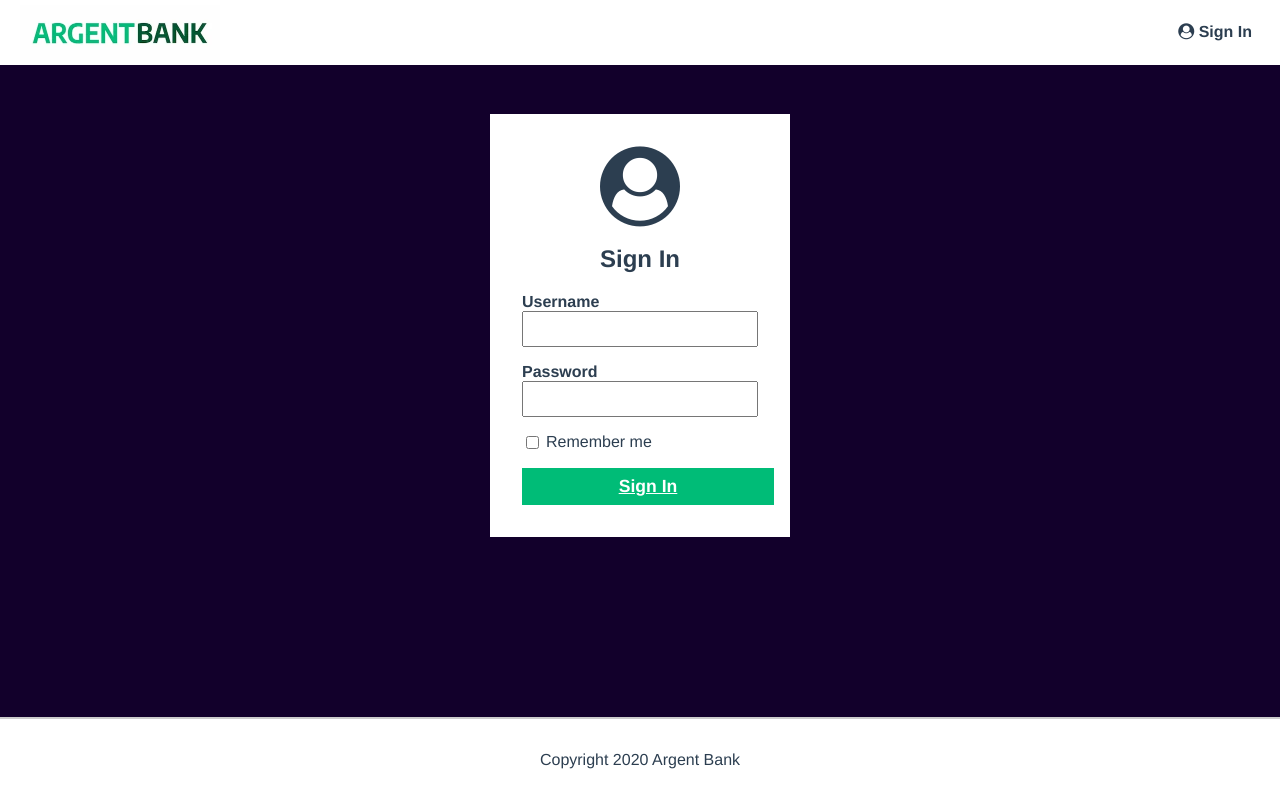
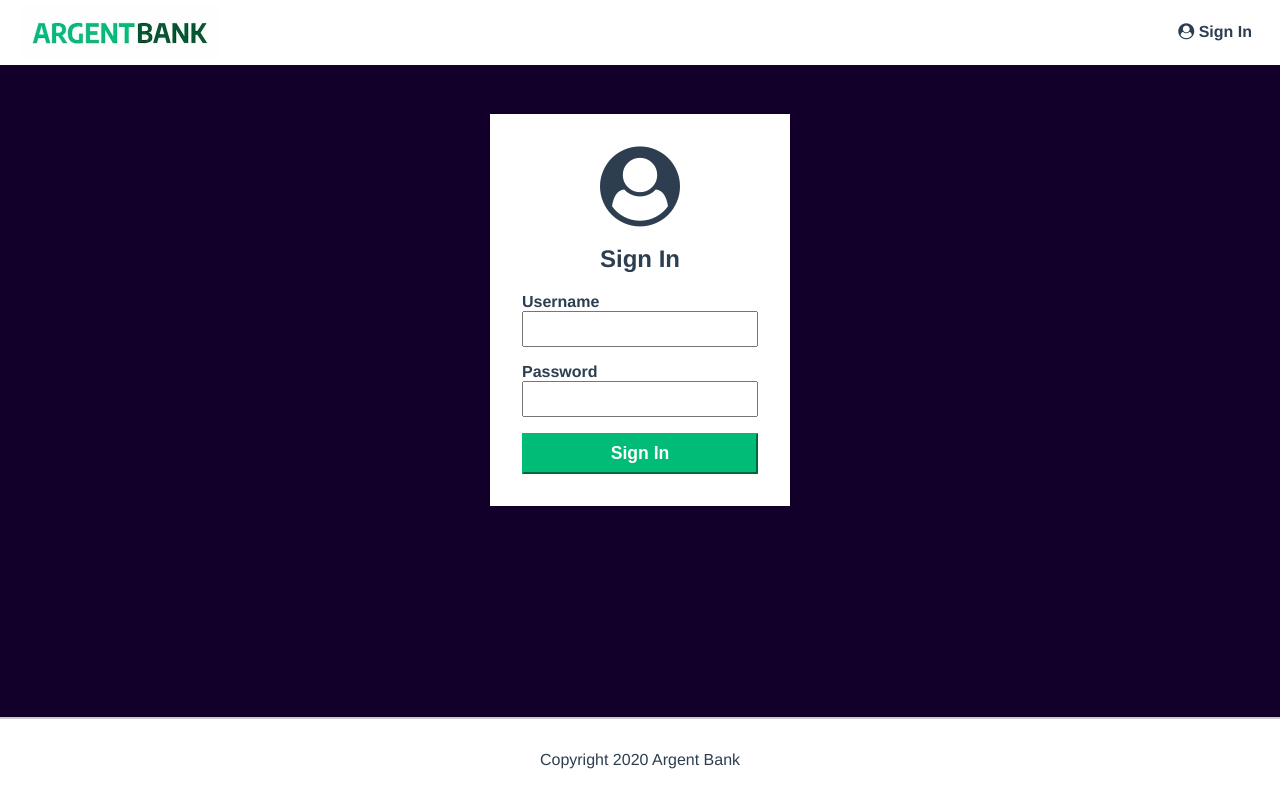
Before and after one commit to leJessy/ArgentBank---Projet-11, a React (Create React App) app in the folder FrontEnd/: page /Sign-In in a window 1280 px wide. Built offline with nearby package versions, Linux system fonts and the light colour scheme.

Commit message:
Login V1

```diff
--- a/FrontEnd/package.json
+++ b/FrontEnd/package.json
@@ -3,6 +3,7 @@
   "version": "0.1.0",
   "private": true,
   "dependencies": {
+    "@reduxjs/toolkit": "^1.9.7",
     "@testing-library/jest-dom": "^5.17.0",
     "@testing-library/react": "^13.4.0",
     "@testing-library/user-event": "^13.5.0",
--- a/FrontEnd/src/index.jsx
+++ b/FrontEnd/src/index.jsx
@@ -3,10 +3,14 @@ import ReactDOM from 'react-dom/client';
 import './main.css';
 import App from './App';
 import { BrowserRouter } from 'react-router-dom';
+import store from './redux/store';
+import { Provider } from 'react-redux';
 
 const root = ReactDOM.createRoot(document.getElementById('root'));
 root.render(
-  <BrowserRouter>
-    <App />
-  </BrowserRouter>
+  <Provider store={store}>
+    <BrowserRouter>
+      <App />
+    </BrowserRouter>
+  </Provider>
 );
--- a/FrontEnd/src/pages/Home/Home.jsx
+++ b/FrontEnd/src/pages/Home.jsx
@@ -1,6 +1,6 @@
 import React from 'react'
-import Banner from "../../components/Banner"
-import Features from "../../components/Features"
+import Banner from "../components/Banner"
+import Features from "../components/Features"
 
 function Home() {
   return (
--- /dev/null
+++ b/FrontEnd/src/pages/Signin.jsx
@@ -0,0 +1,67 @@
+import React, { useState } from 'react';
+import { useDispatch, useSelector } from 'react-redux';
+import { useNavigate } from 'react-router-dom';
+
+const Signin = () => {
+  const dispatch = useDispatch();
+  const navigate = useNavigate();
+  const isAuthenticated = useSelector((state) => state.user.isAuthenticated);
+
+  const [username, setUsername] = useState('');
+  const [password, setPassword] = useState('');
+
+  const handleLogin = async () => {
+    if (!username || !password) {
+      console.error('Merci de remplir les champs username et password');
+      return;
+    }
+    try {
+      const response = await fetch('http://localhost:3001/api/v1/user/login', {
+        method: 'POST',
+        headers: {
+          'Content-Type': 'application/json',
+        },
+        body: JSON.stringify({ userName: username, password }),
+      });
+
+      if (!response.ok) {
+        throw new Error('Login failed');
+      }
+
+      const data = await response.json();
+
+      dispatch({
+        type: 'LOGIN_SUCCESS',
+        payload: { token: data.token },
+      });
+
+      navigate('/User');
+    } catch (error) {
+      console.error('Login failed:', error);
+    }
+  };
+
+  return (
+    <main className='main bg-dark'>
+      <section className='sign-in-content'>
+        <i className='fa fa-user-circle sign-in-icon'></i>
+        <h1>Sign In</h1>
+        <form>
+          <div className='input-wrapper'>
+            <label htmlFor="username">Username</label>
+            <input type="text" id='username' value={username} onChange={(e) => setUsername(e.target.value)} />
+          </div>
+          <div className='input-wrapper'>
+            <label htmlFor="password">Password</label>
+            <input type="password" id='password' value={password} onChange={(e) => setPassword(e.target.value)} />
+          </div>
+          <button type="button" className='sign-in-button' onClick={handleLogin}>
+            Sign In
+          </button>
+        </form>
+      </section>
+    </main>
+  );
+};
+
+export default Signin;
--- a/FrontEnd/src/pages/Signin/Signin.jsx
+++ /dev/null
@@ -1,34 +0,0 @@
-import React from 'react'
-import { Link } from "react-router-dom"
-
-function Signin() {
-  return (
-    <main className='main bg-dark'>
-        <section className='sign-in-content'>
-            <i className='fa fa-user-circle sign-in-icon'></i>
-            <h1>Sign In</h1>
-            <form>
-                <div className='input-wrapper'>
-                    <label htmlFor="username">Username</label>
-                    <input type="text" id='username' />
-                </div>
-                <div className='input-wrapper'>
-                    <label htmlFor="password">Password</label>
-                    <input type="password" id='password' />
-                </div>
-                <div className='input-remember'>
-                    <input type="checkbox" id='remember-me' />
-                    <label htmlFor="remember-me">Remember me</label>
-                </div>
-                <Link
-                    className='sign-in-button'
-                    to="/User">
-                        Sign In
-                </Link>
-            </form>
-        </section>
-    </main>
-  )
-}
-
-export default Signin
--- /dev/null
+++ b/FrontEnd/src/pages/User.jsx
@@ -0,0 +1,32 @@
+import React from 'react';
+import Account from '../components/Account';
+import { useSelector } from 'react-redux';
+import { Link } from "react-router-dom";
+
+const User = () => {
+  const isAuthenticated = useSelector((state) => state.user.isAuthenticated);
+
+  if (!isAuthenticated) {
+    // Mettre une page 404 plutôt qu'un redirect
+    return <Link to="/Sign-In">Login</Link>;
+  }
+
+  return (
+    <main className='main bg-dark'>
+      <div className='header'>
+        <h1>
+          Welcome back
+          <br />
+          Tony Jarvis!
+        </h1>
+        <button className='edit-button'>Edit Name</button>
+      </div>
+      <h2 className='sr-only'>Accounts</h2>
+      <Account />
+      <Account />
+      <Account />
+    </main>
+  );
+};
+
+export default User;
--- a/FrontEnd/src/pages/User/User.jsx
+++ /dev/null
@@ -1,23 +0,0 @@
-import React from 'react'
-import Account from "../../components/Account"
-
-function User() {
-  return (
-    <main className='main bg-dark'>
-        <div className='header'>
-            <h1>
-                Welcome back
-                <br />
-                Tony Jarvis!
-            </h1>
-            <button className='edit-button'>Edit Name</button>
-        </div>
-        <h2 className='sr-only'>Accounts</h2>
-        <Account />
-        <Account />
-        <Account />
-    </main>
-  )
-}
-
-export default User
--- /dev/null
+++ b/FrontEnd/src/redux/loginReducer.js
@@ -0,0 +1,23 @@
+const initialState = {
+    user: {
+      isAuthenticated: false,
+      token: null,
+    },
+  };
+
+  const loginReducer = (state = initialState, action) => {
+    switch (action.type) {
+      case 'LOGIN_SUCCESS':
+        return {
+          ...state,
+          user: {
+            isAuthenticated: true,
+            token: action.payload.token,
+          },
+        };
+      default:
+        return state;
+    }
+  };
+
+  export default loginReducer;
--- /dev/null
+++ b/FrontEnd/src/redux/store.js
@@ -0,0 +1,7 @@
+import { createStore, applyMiddleware } from 'redux';
+import thunk from 'redux-thunk';
+import loginReducer from './loginReducer';
+
+const store = createStore(loginReducer, applyMiddleware(thunk));
+
+export default store;
```
Also changed, not shown: FrontEnd/src/App.jsx (+4 -4 lines), 2 other files (tests, documents, lock files or other folders).
